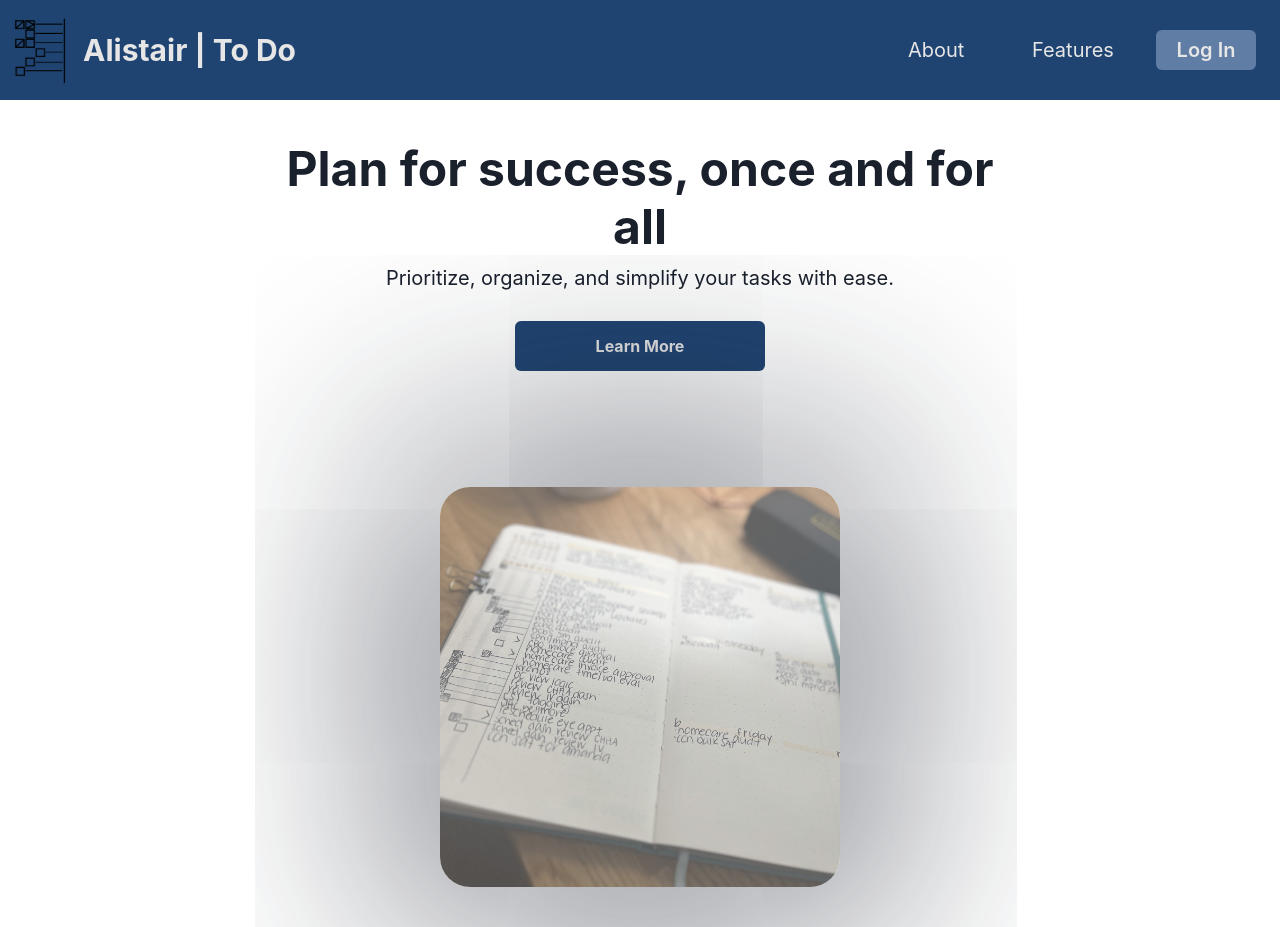
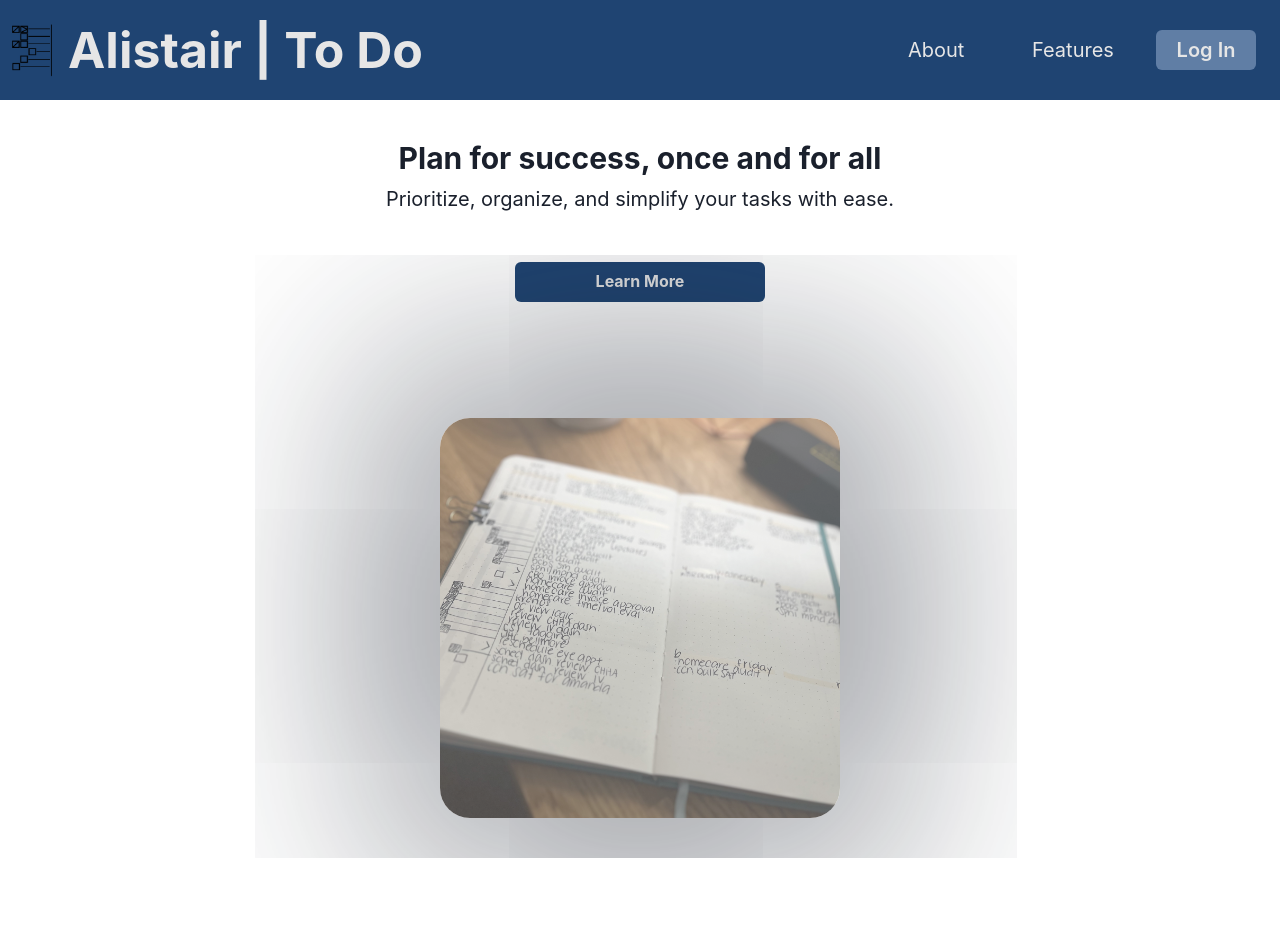
Before and after one commit to DaniellePashayan/alistair-todo, a React (Vite) app in the folder client/: page / in a window 1280 px wide. After the commit the page ends 858 px from the top, so only its background shows below. Built offline with nearby package versions, Linux system fonts and the light colour scheme.

Commit message:
made navbar and content more dynamic

```diff
--- a/client/src/components/Content.tsx
+++ b/client/src/components/Content.tsx
@@ -2,11 +2,11 @@ import {
   Center,
   Flex,
   Heading,
-  Text,
   VStack,
   Image,
   Box,
   Button,
+  Container,
 } from "@chakra-ui/react";
 import image from "../assets/Allistair-Method.jpg";
 
@@ -15,16 +15,19 @@ const Content = () => {
     <Center>
       <Flex my={10} w="60%" justifyContent={"center"} textAlign={"center"}>
         <VStack>
-          <Heading fontSize={"5xl"}>Plan for success, once and for all</Heading>
-          <Text fontSize={"xl"} h="50px">
-            Prioritize, organize, and simplify your tasks with ease.
-          </Text>
+          <Heading fontSize={{ sm: "xl", md: "2xl", lg: "3xl" }}>
+            Plan for success, once and for all
+          </Heading>
+          <Box pb="20px">
+            <Container fontSize={"xl"} h="50px">
+              Prioritize, organize, and simplify your tasks with ease.
+            </Container>
+          </Box>
           <Button
             w="250px"
             bgColor={"pblue.900"}
             color="sgray.100"
             fontWeight={"bold"}
-            h="50px"
           >
             Learn More
           </Button>
--- a/client/src/components/NavBar.tsx
+++ b/client/src/components/NavBar.tsx
@@ -21,11 +21,15 @@ const NavBar = () => {
       alignItems={"center"}
       gap="2"
       bg="pblue.900"
-      h="100px"
+      h={{ sm: "50px", md: "75px", lg: "100px" }}
     >
       <HStack>
-        <Image boxSize={"75px"} src={Logo} />
-        <Link as="b" fontSize={"3xl"} color="sgray.100">
+        <Image boxSize={{sm: '0px', md: '40px', lg:'60px'}} src={Logo} />
+        <Link
+          as="b"
+          fontSize={{ sm: "20px", md: "35px", lg: "50px" }}
+          color="sgray.100"
+        >
           {" "}
           Alistair | To Do
         </Link>
```
